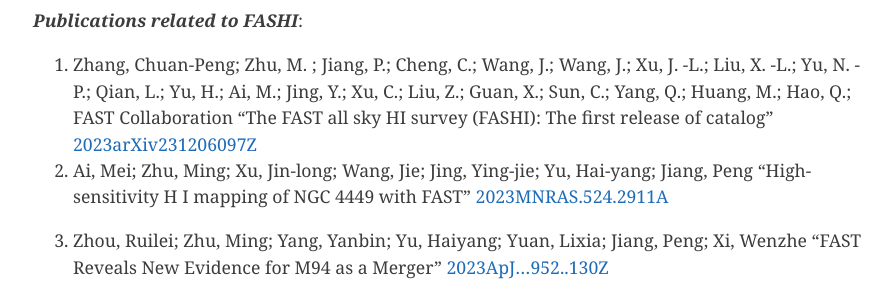
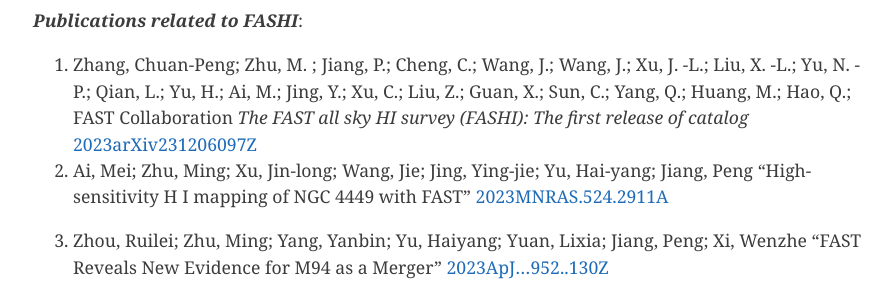
Before and after one commit to zcp521/zcp521.github.io, a Jekyll site: the page built from fashi.md, in a window 1280 px wide and 900 px high, scrolled down 2912 px. Shown: the part 208-508 px from the top of the window, without its empty margins (191-1083 px from the left). Built offline with Jekyll 4.4.1, drawn with Linux system fonts in a browser that asks for light colours.

```diff
--- a/fashi.md
+++ b/fashi.md
@@ -108,7 +108,7 @@ tagline: "The FAST All Sky H I Survey"
 8. Zhang, Chuan-Peng; Zhu, M. ; Jiang, P.; Cheng, C.; Wang, J.; Wang, J.; Xu, J. -L.; Liu, X. -L.;
        Yu, N. -P.; Qian, L.; Yu, H.; Ai, M.; Jing, Y.; Xu, C.; Liu, Z.; Guan, X.; Sun, C.; Yang, Q.;
        Huang, M.; Hao, Q.; FAST Collaboration
-	"The FAST all sky HI survey (FASHI): The first release of catalog"
+	*The FAST all sky HI survey (FASHI): The first release of catalog*
 	[2023arXiv231206097Z](https://ui.adsabs.harvard.edu/abs/2023arXiv231206097Z/abstract)
 7. Ai, Mei; Zhu, Ming; Xu, Jin-long; Wang, Jie; Jing, Ying-jie; Yu, Hai-yang; Jiang, Peng
 	"High-sensitivity H I mapping of NGC 4449 with FAST"
```
